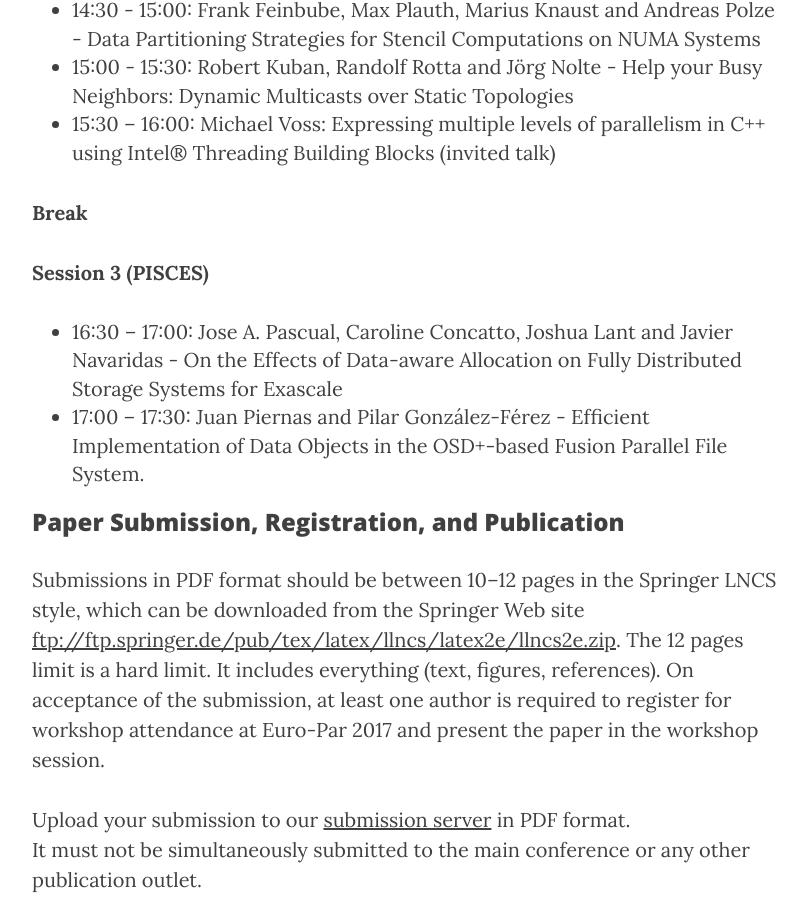
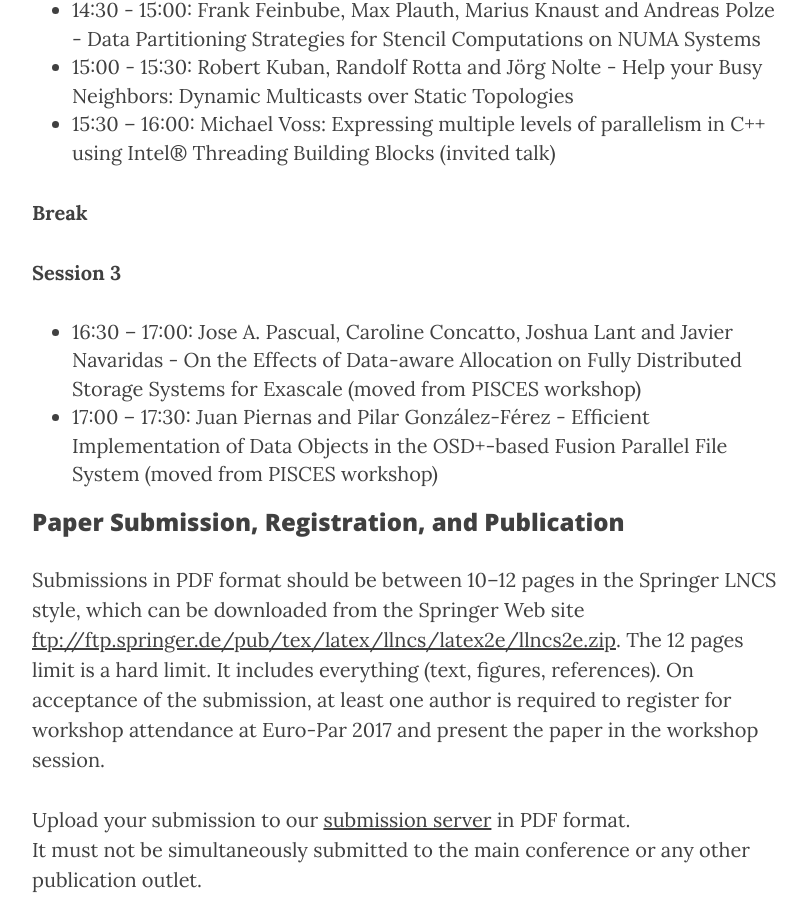
Before and after one commit to WROME/wrome.github.io, a Jekyll site: the page built from compostela2017.md, in a window 1280 px wide and 900 px high, scrolled down 2785 px. Shown: the whole window, without its empty margins (233-1040 px from the left). Built offline with Jekyll 4.4.1, drawn with Linux system fonts in a browser that asks for light colours; nearby versions of some CDN libraries.

Commit message:
add PISCES note

```diff
--- a/compostela2017.md
+++ b/compostela2017.md
@@ -59,10 +59,10 @@
 
 **Break**
 
-**Session 3 (PISCES)**
+**Session 3**
 
-* 16:30 – 17:00: Jose A. Pascual, Caroline Concatto, Joshua Lant and Javier Navaridas - On the Effects of Data-aware Allocation on Fully Distributed Storage Systems for Exascale
-* 17:00 – 17:30: Juan Piernas and Pilar González-Férez - Efficient Implementation of Data Objects in the OSD+-based Fusion Parallel File System.
+* 16:30 – 17:00: Jose A. Pascual, Caroline Concatto, Joshua Lant and Javier Navaridas - On the Effects of Data-aware Allocation on Fully Distributed Storage Systems for Exascale (moved from PISCES workshop)
+* 17:00 – 17:30: Juan Piernas and Pilar González-Férez - Efficient Implementation of Data Objects in the OSD+-based Fusion Parallel File System (moved from PISCES workshop)
 
 
 ### Paper Submission, Registration, and Publication
```
